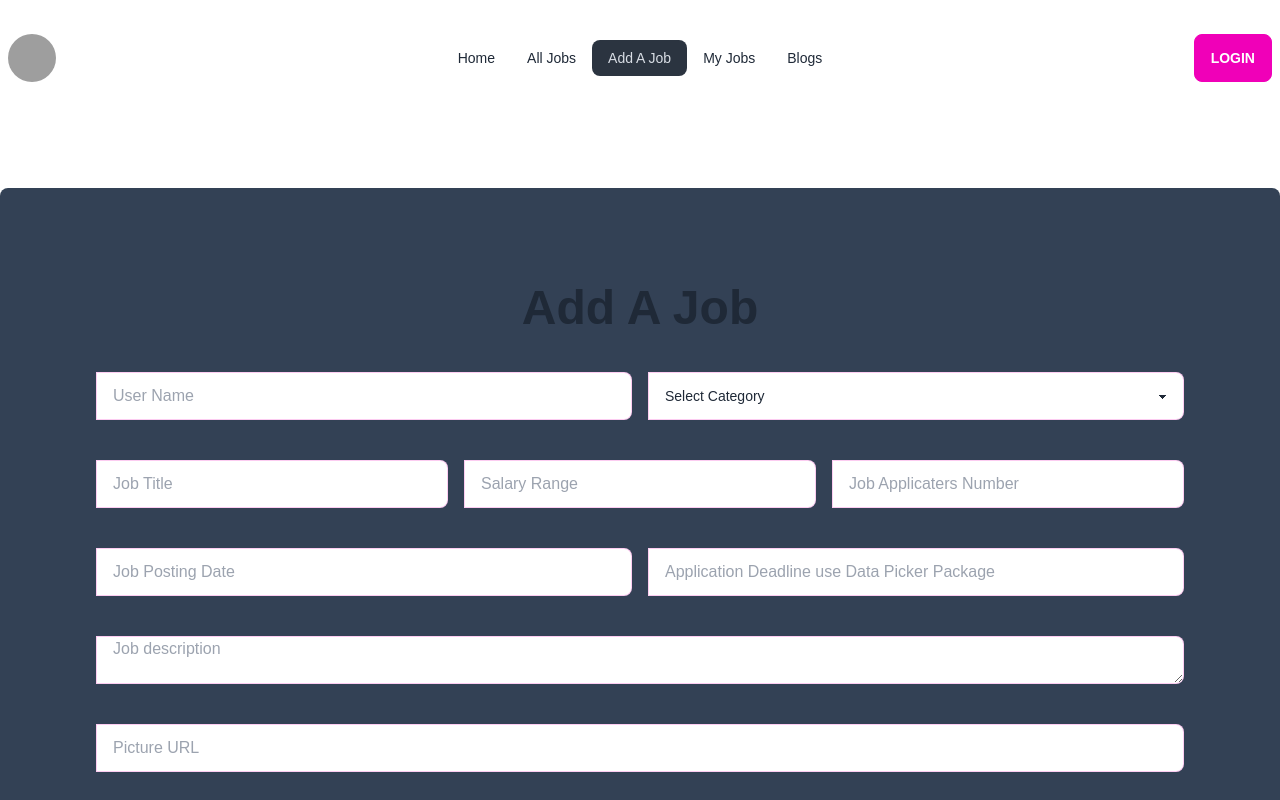
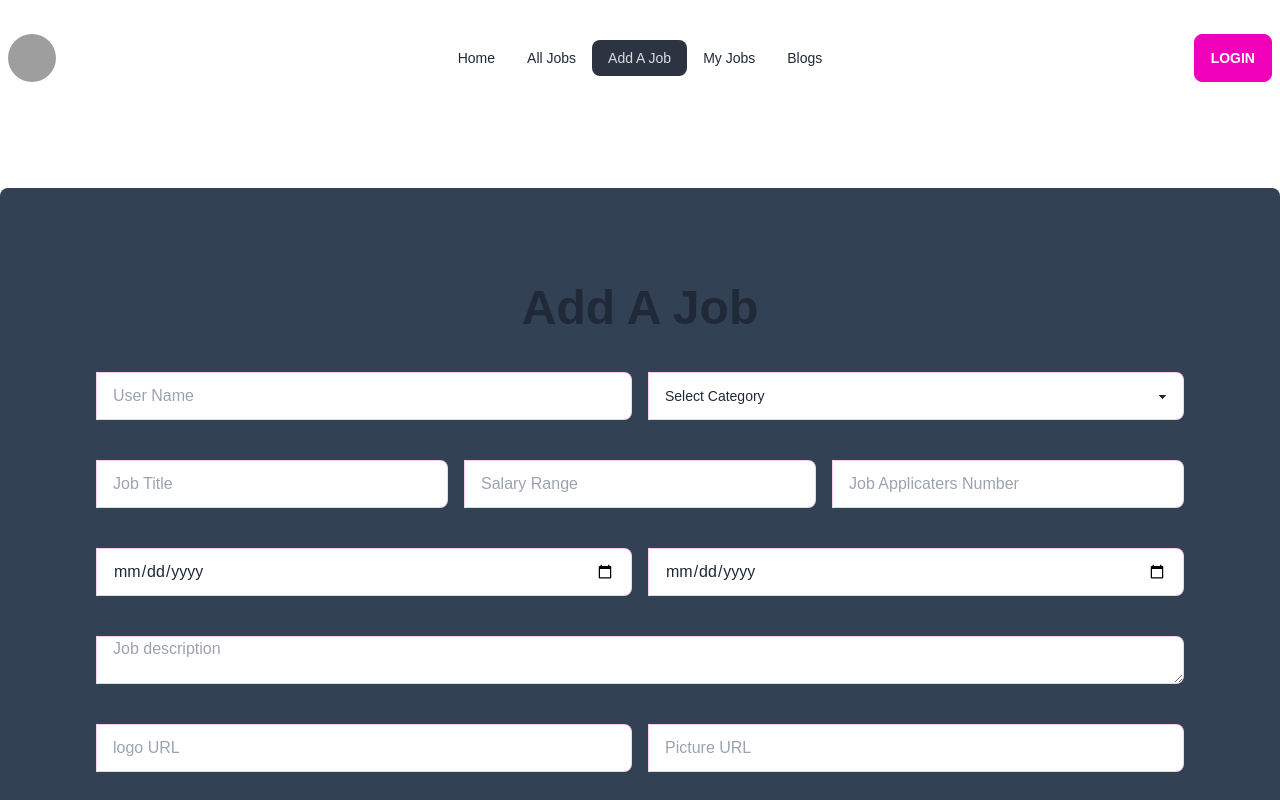
Before and after one commit to wdkammrul/jobsHub-Client, a React (Vite) app: page /addAJob in a window 1280 px wide. Shown: the top 800 px of the page. Built offline with nearby package versions, Linux system fonts and the light colour scheme; no server answers; grey boxes are pictures that could not be loaded.

Commit message:
apply submit modal added

```diff
--- a/src/ErrorPage/ErrorPage.jsx
+++ b/src/ErrorPage/ErrorPage.jsx
@@ -5,7 +5,7 @@ const ErrorPage = () => {
     return (
         <div className="items-center text-center my-48 ">
             <h1 className="text-7xl text-secondary">404</h1>
-            <h1 className="text-5xl my-7">Opppps! Not Found </h1>
+            <h1 className="text-5xl my-7"> Opppps! Not Found </h1>
             <Link to="/"><button className="btn btn-secondary">Go Home</button></Link>
         </div>
     );
--- a/src/Pages/AddAJob/AddAJob.jsx
+++ b/src/Pages/AddAJob/AddAJob.jsx
@@ -1,11 +1,50 @@
+import { toast } from "react-toastify";
 
 const AddAJob = () => {
+
+    const handleADD = e => {
+        e.preventDefault()
+        const form = e.target
+        const username = form.name.value;
+        const category = form.category.value;
+        const jobTitle = form.jobTitle.value;
+        const salaryRange = form.salaryRange.value;
+        const jobApplicatsNumber = form.jobApplicatsNumber.value;
+        const jobPostingDate = form.jobPostingDate.value;
+        const description = form.description.value;
+        const picture = form.picture.value;
+        const logo = form.logo.value;
+
+
+        const addJob = {username, category, jobApplicatsNumber, jobTitle, description, jobPostingDate, picture, logo, salaryRange}
+
+
+        fetch("http://localhost:5000/allJobs", {
+            method: "POST",
+            headers: {
+                "content-type": "application/json",
+            },
+            body: JSON.stringify(addJob),
+        })
+            .then((res) => res.json())
+            .then((data) => {
+                // console.log(data);
+                if (data.insertedId) {
+                    toast('Job Added Successfully')
+                    form.reset();
+                }
+            });
+
+        console.log(addJob)
+
+    }
+
     return (
         <div className="mt-24 rounded-lg w-11/12 md:w-11/12 lg:w-full mx-auto bg-slate-700 p-24">
 
             <h2 className="text-5xl font-extrabold text-center mb-6">Add A Job</h2>
 
-            <form>
+            <form onSubmit={handleADD}>
                 <div className="md:flex mb-6">
                     <div className="form-control md:w-1/2">
                         <label className="label">
@@ -20,7 +59,7 @@ const AddAJob = () => {
                             <span className="label-text"></span>
                         </label>
                         <label className="input-group">
-                            <select name="brand" className="select checkbox-secondary input-bordered w-full border" defaultValue="">
+                            <select name="category" className="select checkbox-secondary input-bordered w-full border" defaultValue="">
                                 <option value="" disabled>Select Category</option>
                                 <option value="remote">Remote</option>
                                 <option value="fullTime">Full Time</option>
@@ -67,7 +106,7 @@ const AddAJob = () => {
                             <span className="label-text"></span>
                         </label>
                         <label className="input-group">
-                            <input type="text" name="jobPostingDate" placeholder="Job Posting Date" className="input checkbox-secondary input-bordered w-full" />
+                            <input type="date" name="jobPostingDate" placeholder="Job Posting Date" className="input checkbox-secondary input-bordered w-full" />
                         </label>
                     </div>
                     <div className="form-control md:w-1/2 ml-4">
@@ -75,7 +114,7 @@ const AddAJob = () => {
                             <span className="label-text"> </span>
                         </label>
                         <label className="input-group">
-                            <input type="text" name="applicationDeadline" placeholder="Application Deadline use Data Picker Package" className="input checkbox-secondary input-bordered w-full" />
+                            <input type="date" name="applicationDeadline" placeholder="Application Deadline use Data Picker Package" className="input checkbox-secondary input-bordered w-full" />
                         </label>
                     </div>
                 </div>
@@ -93,9 +132,16 @@ const AddAJob = () => {
                     </div>
                 </div>
 
-
-                <div className="mb-12">
-                    <div className="form-control w-full">
+                <div className="md:flex mb-12">
+                    <div className="form-control  md:w-1/2">
+                        <label className="label">
+                            <span className="label-text"></span>
+                        </label>
+                        <label className="input-group">
+                            <input type="text" name="logo" placeholder="logo URL" className="input checkbox-secondary input-bordered w-full" />
+                        </label>
+                    </div>
+                    <div className="form-control md:w-1/2 ml-4">
                         <label className="label">
                             <span className="label-text"></span>
                         </label>
@@ -105,7 +151,8 @@ const AddAJob = () => {
                     </div>
                 </div>
 
-                <input className="btn btn-block btn-secondary" type="submit" value="Add A Job" />
+                {/* <button className="btn btn-block btn-secondary" type="submit" value="Add A Job" /> */}
+                <button className="btn btn-block btn-secondary"  type="submit">Add A Job</button>
 
 
             </form>
--- a/src/Pages/AllJobs/AllJobs/AllJobs.jsx
+++ b/src/Pages/AllJobs/AllJobs/AllJobs.jsx
@@ -11,14 +11,13 @@ const AllJobs = () => {
     const [searchTerm, setSearchTerm] = useState("");
 
     useEffect(() => {
-        fetch('https://b8a11-server-side-wdkammrul.vercel.app/allJobs')
-            .then(res => res.json())
+        // fetch('http://localhost:5000/allJobs')
+        fetch('http://localhost:5000/allJobs').then(res => res.json())
             .then(data => setAllJobs(data))
     }, [])
 
-    console.log(allJobs)
 
-    const filteredJobs = allJobs.filter(job => job.job_title.toLowerCase().includes(searchTerm.toLowerCase()));
+    // const filteredJobs = allJobs.filter(job => job.job_title.toLowerCase().includes(searchTerm.toLowerCase()));
 
     return (
         <div className="w-[400px] md:w-[740px] lg:w-full mx-auto rounded-lg">
@@ -58,7 +57,7 @@ const AllJobs = () => {
                     </thead>
                     <tbody>
 
-                        {filteredJobs.map(jobs => <AllSingleJobs key={jobs._id} jobs={jobs} />)}
+                        {allJobs.map(jobs => <AllSingleJobs key={jobs._id} jobs={jobs} />)}
                     </tbody>
                 </table>
             </div>
--- a/src/Pages/AllJobs/AllSinglaJobs/AllSingleJobs.jsx
+++ b/src/Pages/AllJobs/AllSinglaJobs/AllSingleJobs.jsx
@@ -4,7 +4,7 @@ import { Link } from "react-router-dom";
 const AllSingleJobs = ({ jobs }) => {
 
     const {_id, username, job_title, salary_range, deadline, posting_date } = jobs
-    console.log(jobs)
+    // console.log(jobs)
 
     return (
         <tr>
--- a/src/Pages/AllJobs/SingleJobDetails/SingleJobDetails.jsx
+++ b/src/Pages/AllJobs/SingleJobDetails/SingleJobDetails.jsx
@@ -1,6 +1,7 @@
 import { useContext, useEffect, useState } from "react";
 import { useParams } from "react-router-dom";
 import { AuthContext } from "../../../AuthenticationPage/AuthProvider/AuthProvider";
+import { toast } from "react-toastify";
 
 
 /* eslint-disable react/prop-types */
@@ -19,7 +20,38 @@ const SingleJobDetails = () => {
                 const singledata = data?.find(data => data._id === id)
                 setData(singledata)
             })
-    }, [])
+    }, [id])
+
+
+    const handleApplySubmit = e =>{
+        e.preventDefault()
+        const form = e.target
+        const resume = form.resume.value
+        const email = user?.email
+        const userName = user?.displayName
+        const data = theData
+
+        const applicationData = {resume, email, data, userName}
+        console.log(applicationData)
+
+        fetch("http://localhost:5000/apply", {
+            method: "POST",
+            headers: {
+                "content-type": "application/json",
+            },
+            body: JSON.stringify(applicationData),
+        })
+            .then((res) => res.json())
+            .then((data) => {
+                // console.log(data);
+                if (data.insertedId) {
+                    toast('Apply Added Successfully')
+                    form.reset();
+                }
+            });
+    }
+
+
 
     return (
         <div className=" mt-10  w-[400px] md:w-[740px] lg:w-full mx-auto">
@@ -46,28 +78,28 @@ const SingleJobDetails = () => {
                         <button className="btn btn-secondary w-full" onClick={() => document.getElementById('my_modal_5').showModal()}> Apply </button>
                         <dialog id="my_modal_5" className="modal modal-bottom sm:modal-middle">
                             <div className="modal-box  w-[400px] md:w-[740px] lg:w-full mx-auto">
-                                <form>
+                                <form onSubmit={handleApplySubmit}>
                                     <div className="form-control">
                                         <label className="label">
                                             <span className="label-text text-xl font-extrabold"></span>
                                         </label>
-                                        <input type="text" readOnly defaultValue={theData?.username} name="name" placeholder="User Name" className="input input-bordered" />
+                                        <input type="text" readOnly defaultValue={user?.displayName} name="name" placeholder="User Name" className="input input-bordered" />
                                     </div>
 
                                     <div className="form-control">
                                         <label className="label">
                                             <span className="label-text text-xl font-extrabold"></span>
                                         </label>
-                                        <input type="email" readOnly defaultValue={theData?.email}  name="email" placeholder="Email" className="input input-bordered" />
+                                        <input type="email" readOnly defaultValue={user?.email}  name="email" placeholder="Email" className="input input-bordered" />
                                     </div>
                                     <div className="form-control">
                                         <label className="label">
                                             <span className="label-text text-xl font-extrabold"></span>
                                         </label>
-                                        <input type="text" defaultValue={theData?.username} name="link" placeholder="Submit Resume Link" className="input input-bordered" />
+                                        <input type="text" name="resume" placeholder="Submit Resume Link" className="input input-bordered" />
                                     </div>
                                     <div className="form-control mt-6 ">
-                                        <button className="btn btn-secondary text-white">Submit</button>
+                                        <button className="btn btn-secondary text-white" type="submit">Submit</button>
                                     </div>
                                 </form>
 
--- a/src/Pages/Home/JobCategory/JobCategory.jsx
+++ b/src/Pages/Home/JobCategory/JobCategory.jsx
@@ -9,7 +9,7 @@ const JobCategory = () => {
     const [visibleJobs, setVisibleJobs] = useState(4);
 
     useEffect(() => {
-        fetch('https://b8a11-server-side-wdkammrul.vercel.app/allJobs')
+        fetch('http://localhost:5000/allJobs')
             .then(res => res.json())
             .then(data => setJobCategoryData(data))
     }, [])
```
